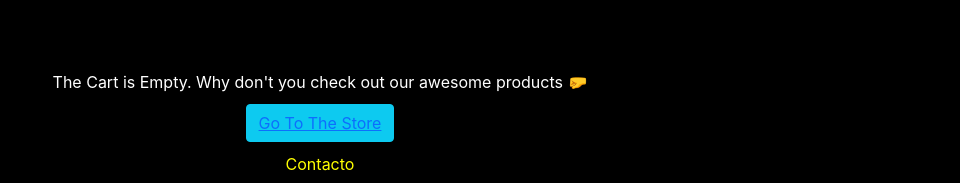
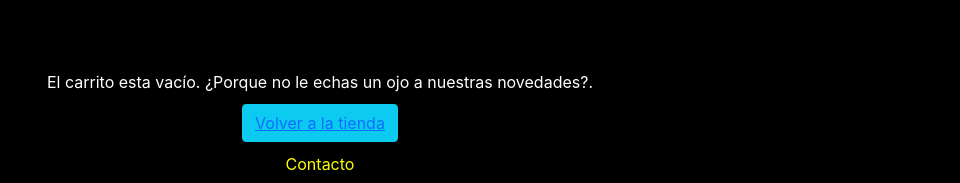
Before and after one commit to JHNovoa90/tienda_r_hernandez_jorge, a React (Create React App) app: page /cart in a window 1280 px wide. Shown: the part 120-303 px from the top of the page, without its empty margins (320-1280 px from the left). Built offline with nearby package versions, Linux system fonts and the light colour scheme.

Commit message:
desafio_cartView

```diff
--- a/src/containers/CartContainer/CartContainer.jsx
+++ b/src/containers/CartContainer/CartContainer.jsx
@@ -33,10 +33,10 @@ const CartContainer = () => {
     <div>
       {cartIsEmptyVar ?
       <div>
-        <p id = 'white-text'> The Cart is Empty. Why don't you check out our awesome products 🤛</p>
+        <p id = 'white-text'> El carrito esta vacío. ¿Porque no le echas un ojo a nuestras novedades?.</p>
         <button className = 'btn btn-info' id = 'btn-store'>
           <Link to = '/'>
-            Go To The Store
+            Volver a la tienda
           </Link>
         </button>
       </div>
```
